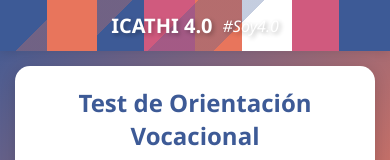
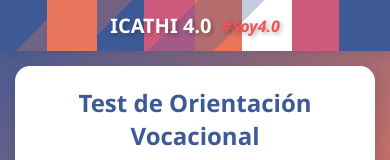
Before and after one commit to HectorPalomares1905/APP-OV, a plain HTML site: page index.html in a window 390 px wide. Shown: the top 160 px of the page. Drawn offline with Linux system fonts and the light colour scheme.

Commit message:
Restore base styles and responsive design

```diff
--- a/assets/styles.css
+++ b/assets/styles.css
@@ -72,12 +72,15 @@ body {
     z-index: 1;
 }
 
+
 .hashtag {
-    color: white;
+    font-size: 16px;
+    color: rgb(242, 84, 84);
     font-style: italic;
     text-shadow: 2px 2px 4px rgba(0,0,0,0.3);
     position: relative;
     z-index: 1;
+    font-weight: bold;
 }
 
 /* Contenedor principal */
@@ -761,4 +764,5 @@ body {
     .test-card {
         page-break-inside: avoid;
     }
+
 }
```
